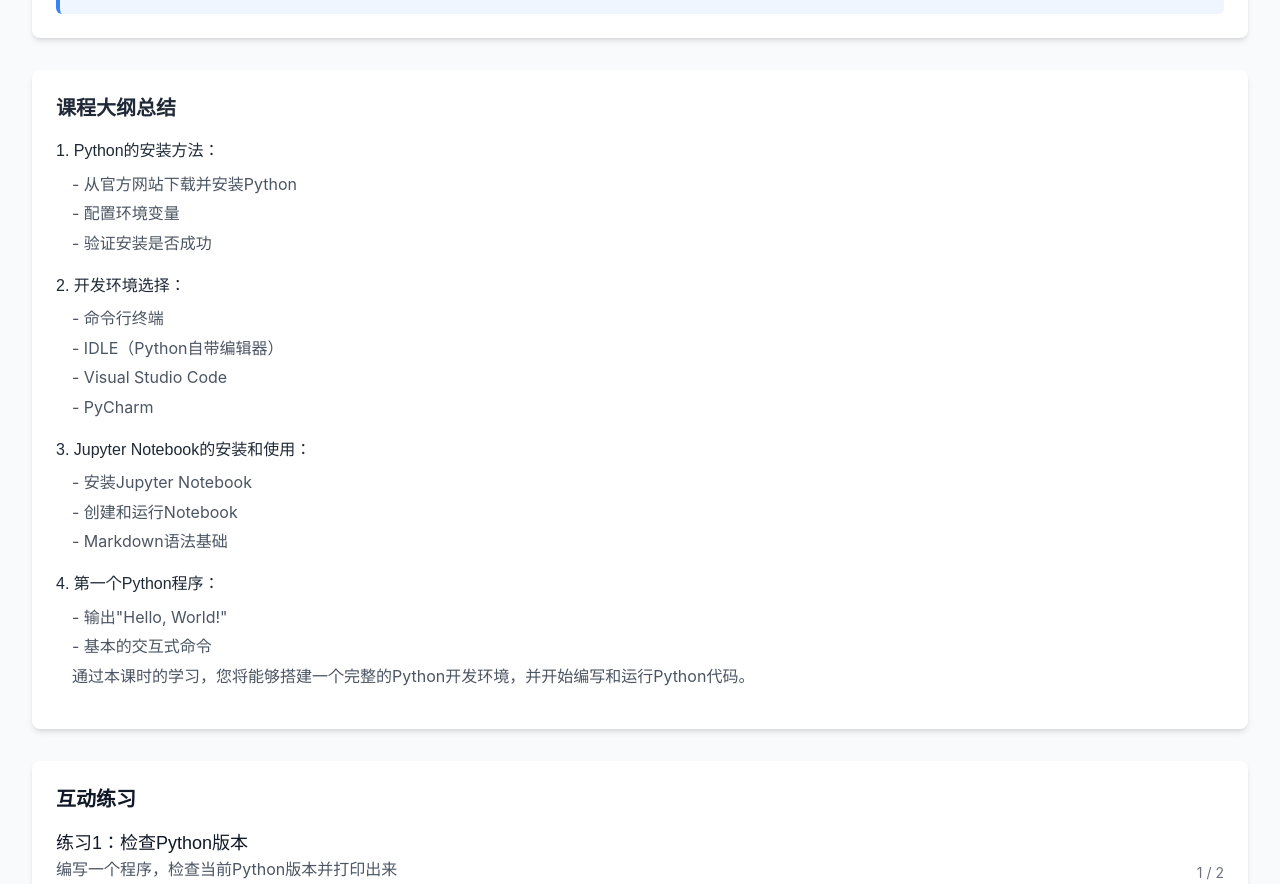
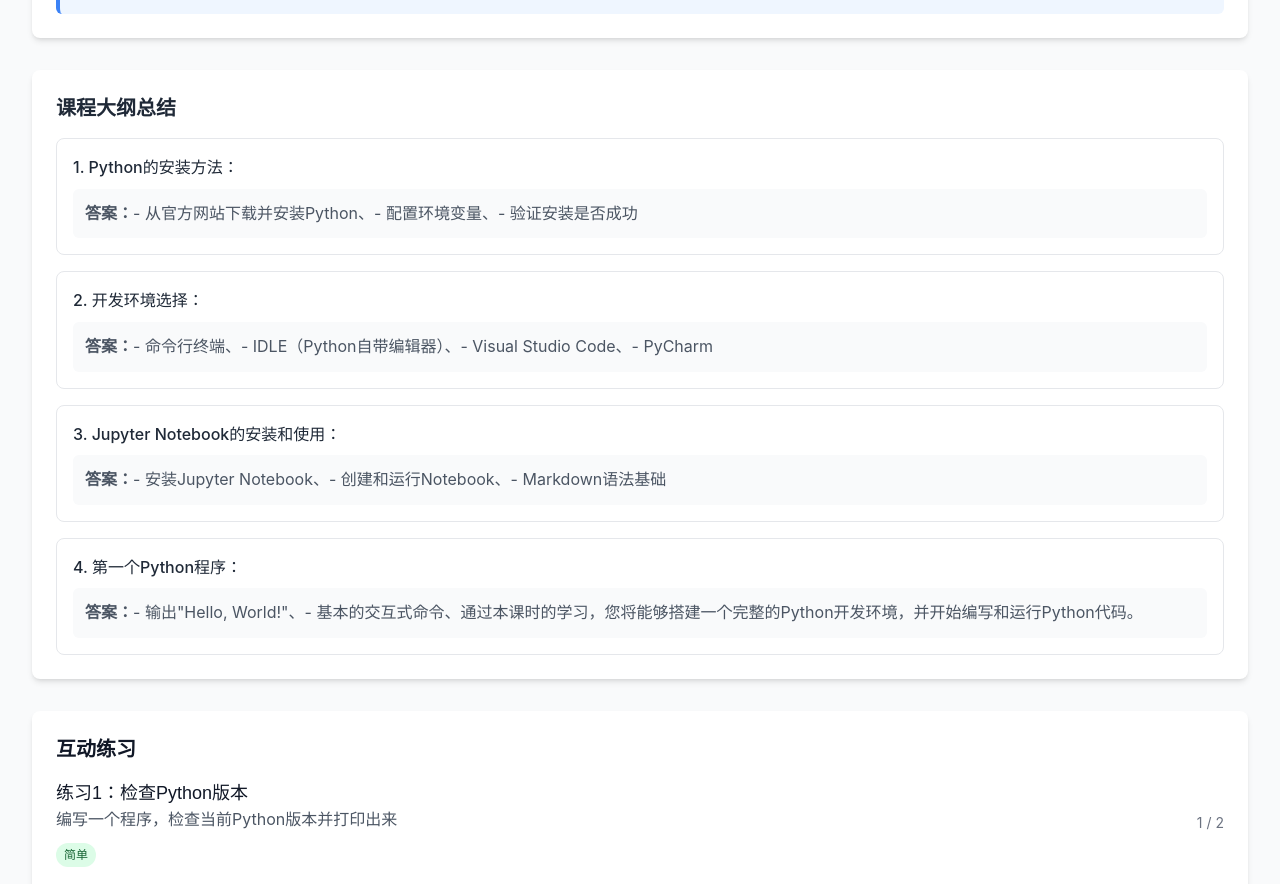
Before and after one commit to chen1778/kaifa, a React (Vite) app: page /courses/1/lessons/1 in a window 1280 px wide. Shown: the part 1160-2044 px from the top of the page. Built offline with nearby package versions, Linux system fonts and the light colour scheme.

Commit message:
feat: 设计Python数据分析在线教育平台
Co-authored-by: traeagent <traeagent@users.noreply.github.com>

```diff
--- a/src/pages/LessonDetail.tsx
+++ b/src/pages/LessonDetail.tsx
@@ -1000,7 +1000,7 @@ const LessonDetail: React.FC = () => {
         {/* 课程大纲总结 */}
         <div className="bg-white rounded-lg shadow-md p-6 mb-8">
           <h2 className="text-xl font-semibold text-gray-800 mb-4">课程大纲总结</h2>
-          <div className="prose max-w-none">
+          <div className="space-y-4">
             {(() => {
               const lines = currentLesson.content.split('\n');
               const sections = [];
@@ -1027,18 +1027,21 @@ const LessonDetail: React.FC = () => {
                 sections.push(currentSection);
               }
 
-              return sections.map((section, sectionIndex) => (
-                <div key={sectionIndex} className="mb-4">
-                  <h4 className="text-md font-medium text-gray-800 mb-2">{section.title}</h4>
-                  {section.points.length > 0 && (
-                    <div className="ml-4">
-                      {section.points.map((point, pointIndex) => (
-                        <p key={pointIndex} className="text-gray-600 mb-1">{point}</p>
-                      ))}
+              return sections.map((section, sectionIndex) => {
+                const question = section.title.replace(/:$/, '');
+                const summary = section.points.length > 0
+                  ? section.points.join('、')
+                  : '本部分内容需要重点掌握';
+
+                return (
+                  <div key={sectionIndex} className="border border-gray-200 rounded-lg p-4">
+                    <div className="font-medium text-gray-800 mb-2">{question}</div>
+                    <div className="text-gray-600 bg-gray-50 p-3 rounded-md">
+                      <strong>答案：</strong>{summary}
                     </div>
-                  )}
-                </div>
-              ));
+                  </div>
+                );
+              });
             })()}
           </div>
         </div>
```
